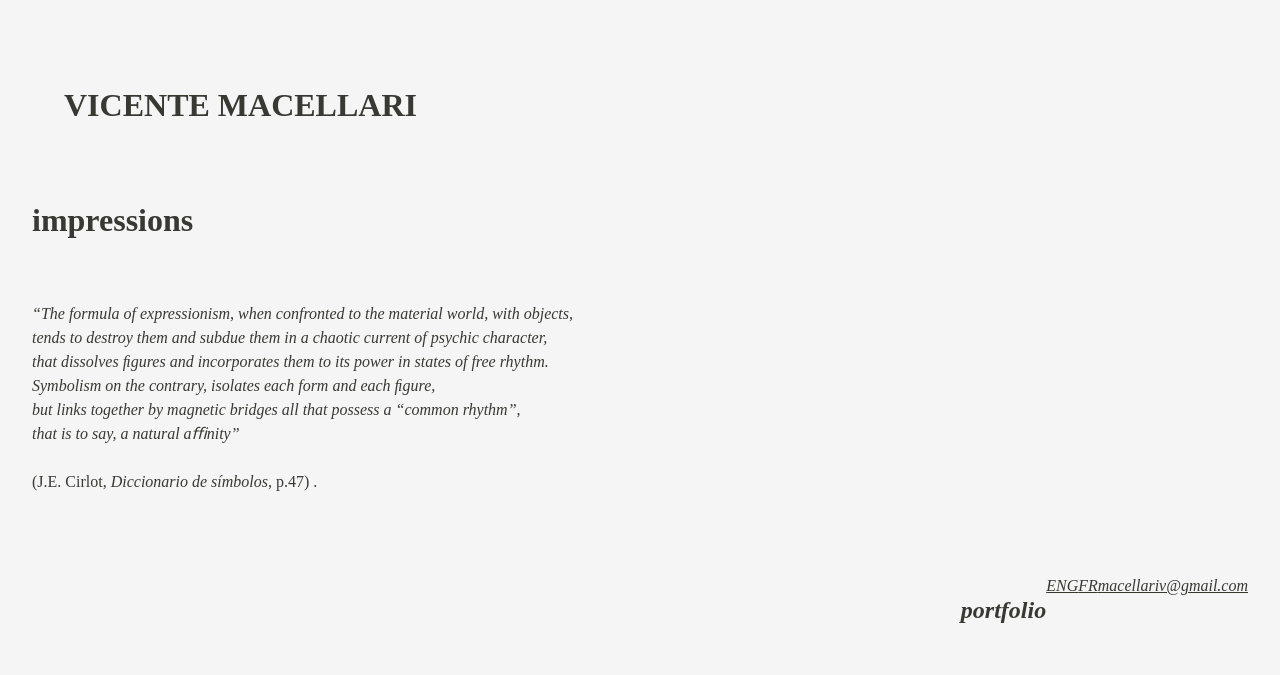
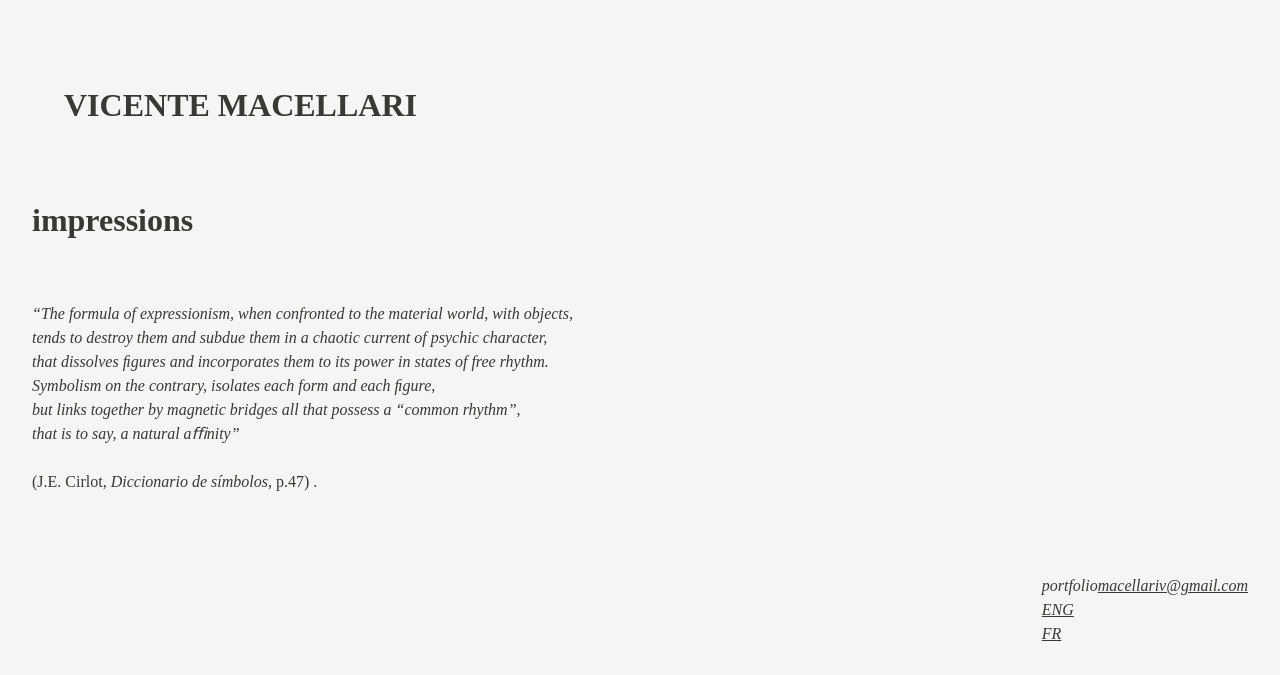
Before and after one commit to vicem-git/vmlog, a plain HTML site: page index.html in a window 1280 px wide. Shown: the top 675 px of the page. Drawn offline with Linux system fonts and the light colour scheme; grey boxes are pictures that could not be loaded; a web font is replaced by a local one.

Commit message:
id:port-cont style

```diff
--- a/index.html
+++ b/index.html
@@ -21,9 +21,9 @@
         </div>
         <br>
         <div id="port-cont">
-          <h2 class="portfolio">portfolio</h2>
+          <div class="portfolio">portfolio<br>
           <a href="assets/portfolio_pdfs/(ENG)-Portfolio-Vicente_Macellari.pdf">ENG</a><br>
-          <a href="assets/portfolio_pdfs/portfolio_FR.pdf">FR</a><br>
+          <a href="assets/portfolio_pdfs/portfolio_FR.pdf">FR</a></div>
           <div id="contact-email">contact</div>
         </div>
         <div class="cover-img">
```
